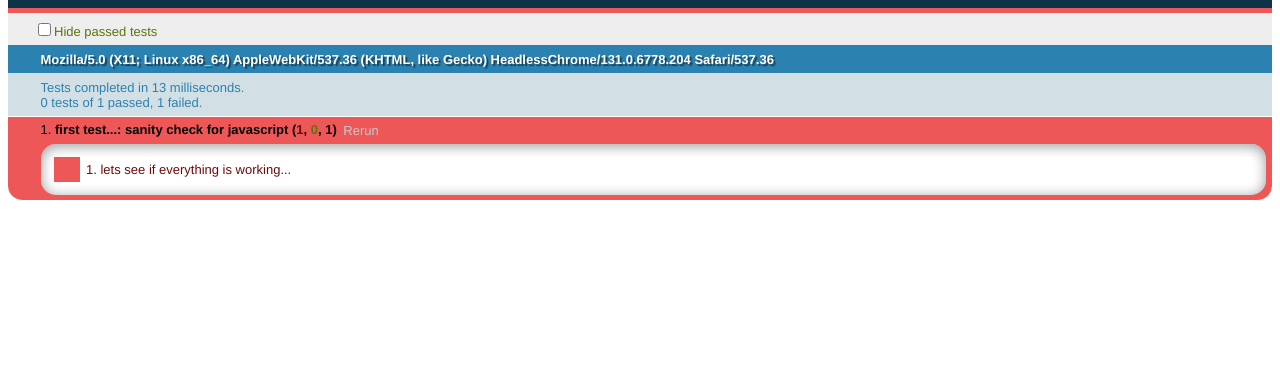
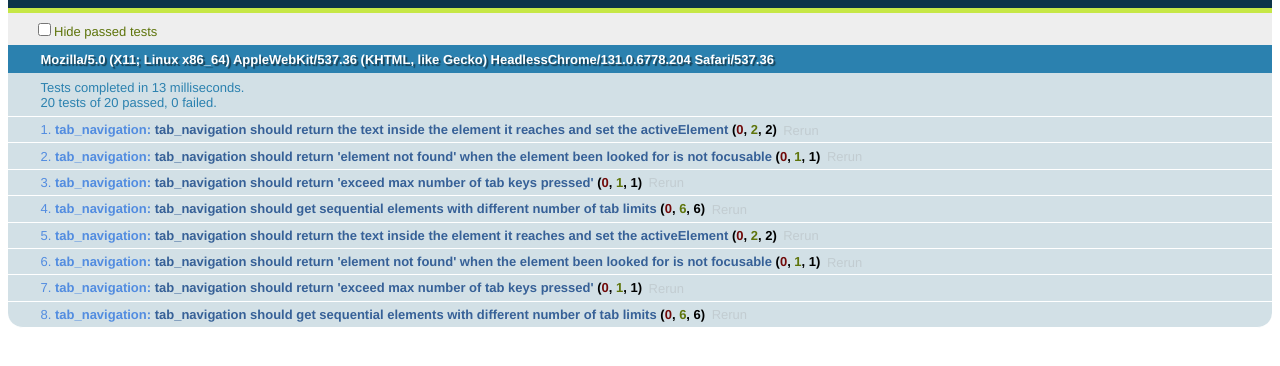
Before and after one commit to watinha/Pyccuracy-Accessibility-Actions, a plain HTML site: page js_codes_tests/index.html in a window 1280 px wide. Shown: the part 48-414 px from the top of the page. Drawn offline with Linux system fonts and the light colour scheme.

Commit message:
Implements tab_navigation action in js code

```diff
--- /dev/null
+++ b/js_codes/tab_navigation.js
@@ -0,0 +1,49 @@
+function tab_navigation(element_text, tab_limit){
+    this.constants = {
+        ELEMENT_NOT_FOUND: 'element not found',
+        TAB_LIMIT: 30,
+        TAB_LIMIT_EXCEEDED: 'exceed max number of tab keys pressed'
+    };
+
+    if( ! tab_limit)
+        tab_limit = this.constants.TAB_LIMIT;
+
+    var nodes = current_document.getElementsByTagName("*"),
+        focusable_nodes = [];
+
+    /*
+     * retrieving focusable elements
+     */
+    for (var cont = 0; cont < nodes.length; cont++) {
+        if (nodes[cont].tabIndex >= 0){
+            /*
+             * ordering accordingly to tabindex (NO OPTIMIZATION IMPLEMENTED SIMPLE INSERTION SORT)
+             */
+            var cont_focusable = 0;
+            while (cont_focusable < focusable_nodes.length && (nodes[cont].tabIndex == 0 || nodes[cont].tabIndex >= focusable_nodes[cont_focusable].tabIndex))
+                cont_focusable++;
+            focusable_nodes.splice(cont_focusable, 0, nodes[cont]);
+        }
+    }
+
+    /*
+     * get the current activeElement in DOM
+     */
+    var current_index = 0;
+    for (var cont in focusable_nodes)
+        if (current_document.activeElement == focusable_nodes[cont])
+            current_index = cont;
+
+    /*
+     * Setting focus for focusable_nodes in order looking for element_text within it
+     */
+    var cont;
+    for (cont = current_index; cont < focusable_nodes.length && (cont - current_index) < tab_limit; cont++){
+        focusable_nodes[cont].focus();
+        if (focusable_nodes[cont].innerHTML.search(element_text) >= 0)
+            return element_text;
+    }
+    if((cont - current_index) == tab_limit)
+        return this.constants.TAB_LIMIT_EXCEEDED;
+    return this.constants.ELEMENT_NOT_FOUND;
+}
--- a/js_codes_tests/index.html
+++ b/js_codes_tests/index.html
@@ -1,9 +1,17 @@
 <html>
     <head>
-        <meta http-equiv="content-type" content="text/html; charset=utf-8"0>
+        <meta http-equiv="content-type" content="text/html; charset=utf-8"></meta>
         <title>Unit tests for js codes file</title>
         <link rel="stylesheet" href="qunit.css" type="text/css" media="screen" charset="utf-8" />
         <script type="text/javascript" charset="utf-8" src="qunit.js"></script>
+        <!----------------------------------------------------
+            Source codes should be inserted here
+        ----------------------------------------------------->
+        <script type="text/javascript" charset="utf-8" src="../js_codes/tab_navigation.js"></script>
+        <!----------------------------------------------------
+            Test codes should be inserted next
+        ----------------------------------------------------->
+        <script type="text/javascript" charset="utf-8" src="test_tab_navigation.js"></script>
     </head>
     <body>
     <h1 id="qunit-header">QUnit example</h1>
@@ -14,7 +22,7 @@
     <div id="qunit-fixture">
       <h1 tabindex=1>First header</h1>
       <h2>Second header</h2>
-      <a href="#link1">link 1</a>
+      <a id="link1" href="#link1">link 1</a>
       <a href="#link2">link 2</a>
       <a href="#link3">link 3</a>
       <h2>Third header</h2>
@@ -29,13 +37,5 @@
       <span tabindex=0>interactive span</span>
       <div>Some text inside a div</div>
     </div>
-    <script type="text/javascript" charset="utf-8">
-    window.onload = function(){
-        module("first test...");
-        test("sanity check for javascript", function(){
-            ok(false, "lets see if everything is working...");
-        });
-    }
-    </script>
     </body>
 </html>
--- /dev/null
+++ b/js_codes_tests/test_tab_navigation.js
@@ -0,0 +1,39 @@
+document.addEventListener("load", function(e){
+    current_document = document;
+
+    module("tab_navigation");
+
+    test("tab_navigation should return the text inside the element it reaches and set the activeElement", function(){
+        var result = tab_navigation("first button");
+        equal(result, "first button");
+        var button_element = document.getElementsByTagName("button")[0];
+        equal(document.activeElement, button_element);
+    });
+
+    test("tab_navigation should return 'element not found' when the element been looked for is not focusable", function(){
+        var result = tab_navigation("Fourth header");
+        equal(result, "element not found");
+    });
+
+    test("tab_navigation should return 'exceed max number of tab keys pressed'", function(){
+        document.getElementsByTagName("h1")[1].focus();
+        var result = tab_navigation("interactive span", 5);
+        equal(result, "exceed max number of tab keys pressed");
+    });
+
+    test("tab_navigation should get sequential elements with different number of tab limits", function(){
+        var result = tab_navigation("First header");
+        equal(result, "First header");
+        var searched_element = document.getElementsByTagName("h1")[1];
+        equal(document.activeElement, searched_element);
+
+        result = tab_navigation("link 1", 2);
+        equal(result, "link 1");
+        searched_element = document.getElementById("link1");
+        equal(document.activeElement, searched_element);
+
+        result = tab_navigation("link 5", 5);
+        equal(result, "link 5");
+        equal(document.activeElement.innerHTML, "link 5");
+    });
+}, true);
```
Also changed, not shown: 1 other file.
